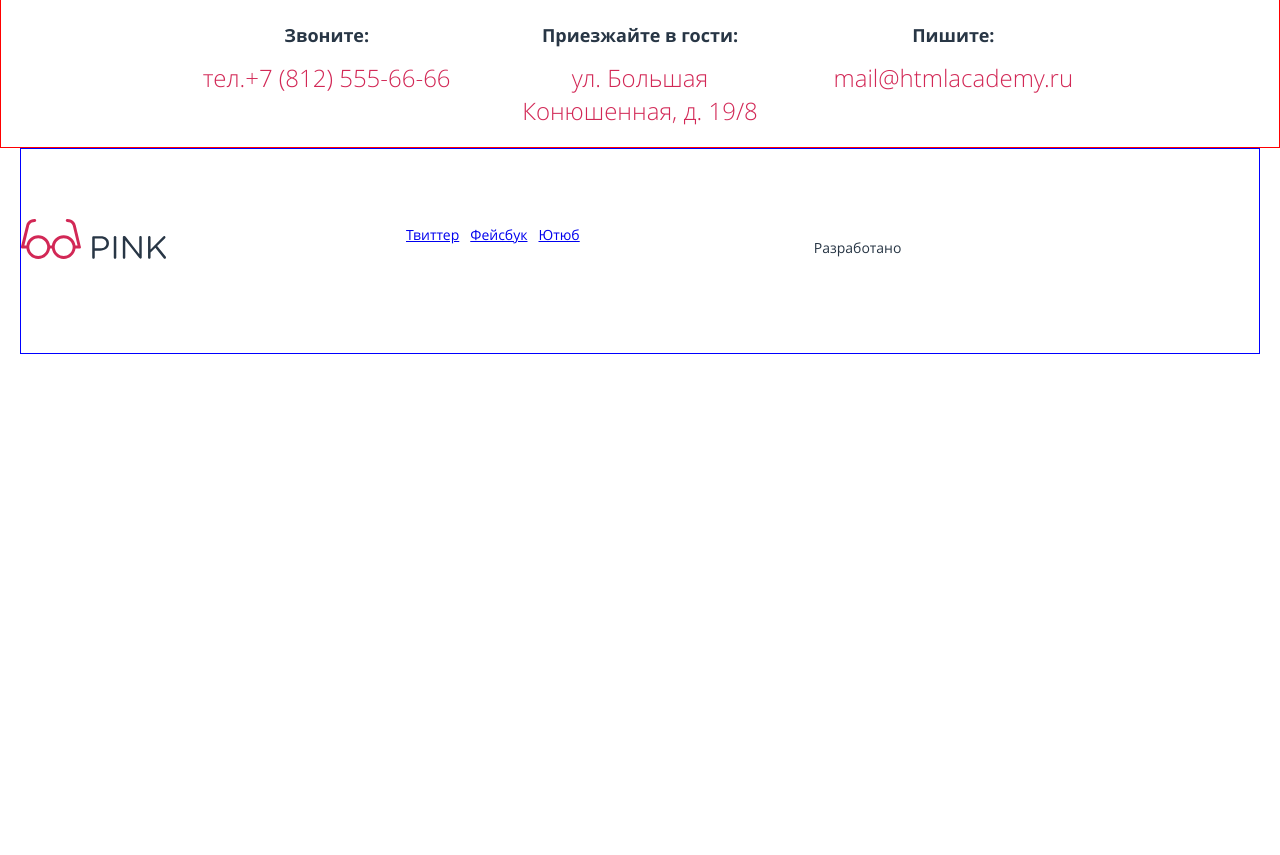
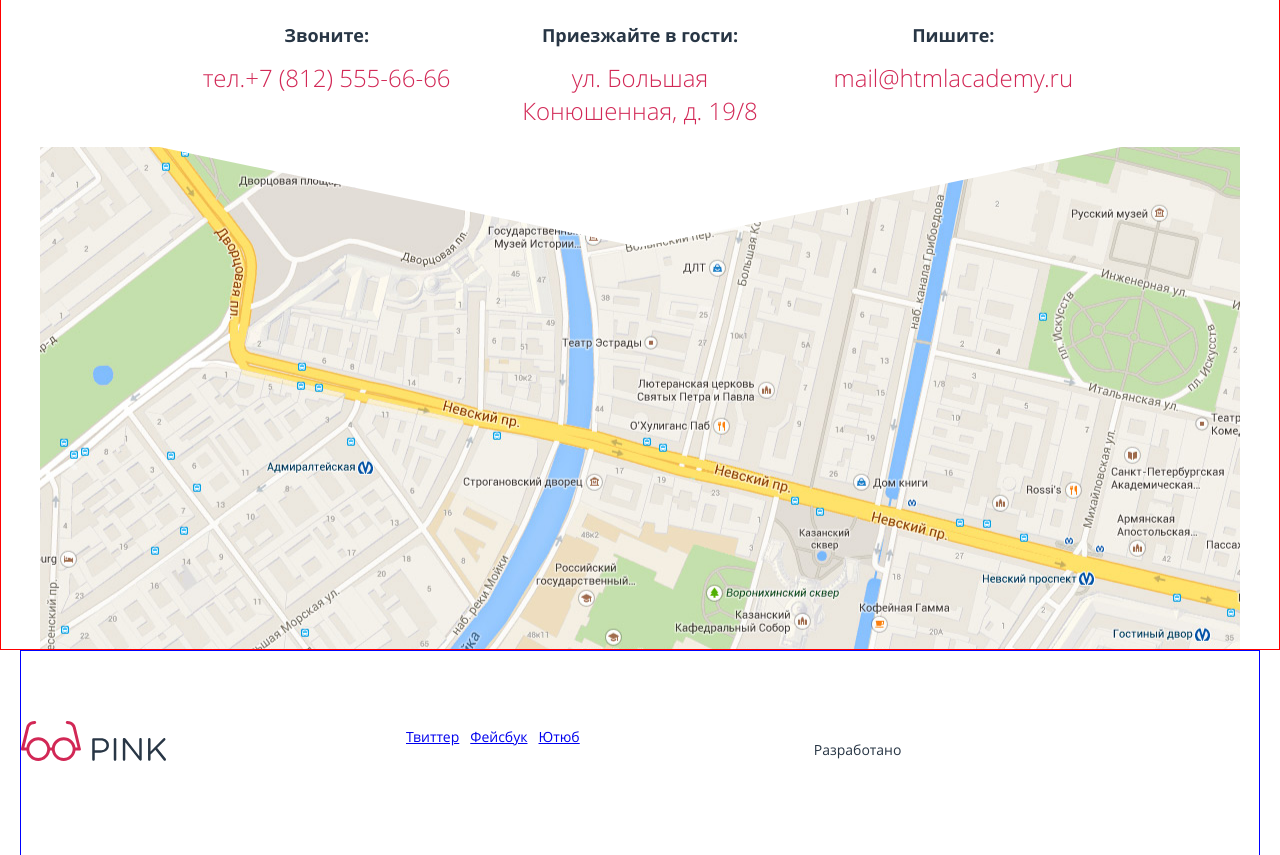
Before and after one commit to antonova-elena/772485-pink-21, a website: page source/index.html in a window 1280 px wide. Shown: the part 3526-4381 px from the top of the page. Before the commit the page ends 3880 px from the top, so only its background shows below. Drawn offline with nearby package versions, Linux system fonts and the light colour scheme; files that its build step writes are made by us from their sources.

Commit message:
Добавляет блок map

```diff
--- a/source/sass/style.scss
+++ b/source/sass/style.scss
@@ -12,8 +12,9 @@
 @import "./blocks/investigation.scss";
 @import "./blocks/reviews.scss";
 @import "./blocks/price.scss";
+@import "./blocks/contacts.scss";
+@import "./blocks/map.scss";
 @import "./blocks/footer.scss";
-@import "./blocks/contacts.scss";
 @import "./blocks/social.scss";
 @import "./blocks/copyright.scss";
 @import "./blocks/feedback.scss";
```
